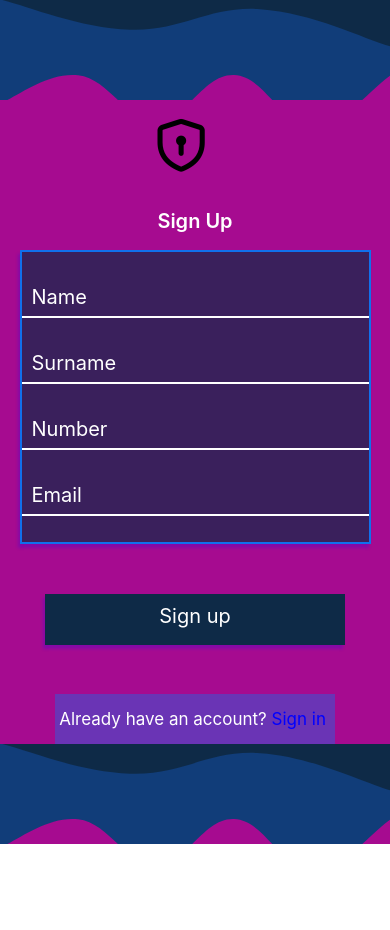
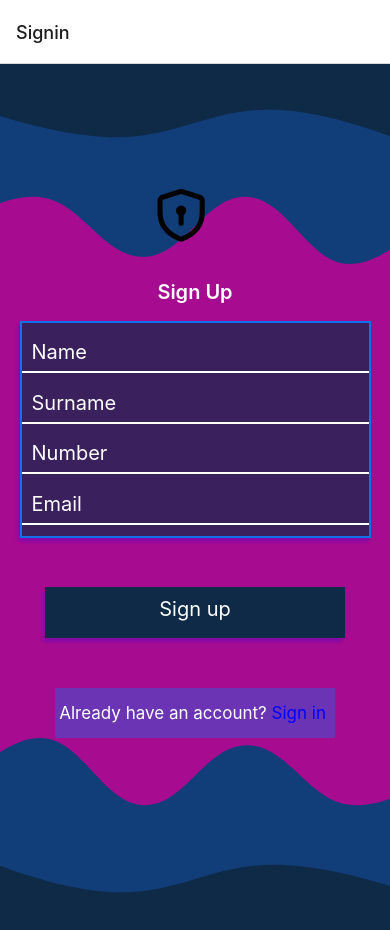
Before and after one commit to Monnus/journalApp, a React Native app: screen /Signin in a window 390 px wide. Shown: the top 930 px of the page. Before the commit the page ends 844 px from the top, so only its background shows below. Built offline with nearby package versions, Linux system fonts and the light colour scheme.

Commit message:
added screen Routes

```diff
--- a/App.js
+++ b/App.js
@@ -1,111 +1,30 @@
-import React,{useState} from 'react';
+import React,{useState,createContext,useContext} from 'react';
 import { StatusBar } from 'expo-status-bar';
+import { NavigationContainer } from '@react-navigation/native';
+import { createNativeStackNavigator } from '@react-navigation/native-stack';
 import { StyleSheet, Text, SafeAreaView ,Image,View,ImageBackground,Button,TouchableOpacity,TextInput} from 'react-native';
-import { Octicons } from '@expo/vector-icons';
+
+import LoginPage from "./pages/login"
+import SignUpPage from './pages/signup';
+
+const userContext= createContext("Home")
 export default function App() {
-  const [name,onChangeName]=useState("Name");
-  const [surname, onChangeSurname]=useState("Surname");
-  const[number,onchangeNumber]=useState("Number");
-  const [email,onChangeEmail]=useState("Email");
 
+const Stack=createNativeStackNavigator();
   return (
-    <SafeAreaView style={styles.container}>
-<Image source={require("./assets/wave/Wave.svg")} style={styles.wavePNG}/>
-    <View style={{height:150,justifyContent:"space-around"}}>
-    <Octicons name="shield-lock" size={54} color="black" />
-    <Text style={{fontSize: 20, fontWeight:600, color:"white"}}>Sign Up</Text>
-        </View>
-
-        <View style={styles.registerContainer}>
-      <TextInput style={styles.txtInput} placeholder={name}/>
-      <TextInput style={styles.txtInput} placeholder={surname}/>
-      <TextInput style={styles.txtInput} placeholder={number}/>
-      <TextInput style={styles.txtInput} placeholder={email}/>
-        </View>
-
-          <View style={styles.btnView}>
-        <TouchableOpacity
-        onPress={() => alert('Hello, world!')}
-        style={{ backgroundColor: '#0E2A47' ,width:300,height:"51px",
-        shadowColor: 'blue',
-        shadowOffset: {width: -2, height: 4},
-        shadowOpacity: 0.2,
-        shadowRadius: 3,}}>
-        <Text style={styles.textBtn}>Sign up</Text>
-      </TouchableOpacity>
-          </View>
-          <View style={styles.tosignIn}>
-            <Text style={{color:"white",fontSize:17}}>Already have an account? <Text style={{color:"blue",fontSize:17}}>Sign in</Text> </Text>
-            </View>
-          <Image source={require("./assets/wave/Wave.svg")} style={{
-            width: "100%",
-            height:100,
-            display:"block",
-            transfrom:[{rotate:"160"}]
-            }}/>
-      <StatusBar style="auto" />
-    </SafeAreaView>
-  );
+    <NavigationContainer>
+   <userContext.Provider >
+          <Stack.Navigator initialRouteName='Signin'>
+            <Stack.Screen name="Login" component={LoginPage} />
+            <Stack.Screen name="Signin" component={SignUpPage}/>
+          </Stack.Navigator>
+    </userContext.Provider>
+    </NavigationContainer>
+    );
 }
 
-const styles = StyleSheet.create({
-  container: {
-flex:1,
-    backgroundColor: '#A60B90',
-    alignItems: 'center',
-    justifyContent:"space-evenly"
-  },
-  wavePNG: {
-    width: "100%",
-    height:100,
-    display:"block",
-
-  },
-  registerContainer:{
-    flex:2,
-       borderWidth: 2,
-       justifyContent:"space-evenly",
-       borderColor:"#1170EC",
-      width:"90%",
-    backgroundColor:"rgba(14, 42, 71,0.7)",
-    shadowColor: 'blue',
-    shadowOffset: {width: -2, height: 4},
-    shadowOpacity: 0.2,
-    shadowRadius: 3,
-
-  },
-  txtInput:{
-    color:"white",
-    width:"100%",
-    height:40,
-    padding:10,
-    borderBottomWidth:2,
-    borderBottomColor:"white",
-    fontSize:20,
-  },
-  btnView:{
-    height:150,
-    // borderWidth: 2,
-    // borderColor:"#1170EC",
-    justifyContent:"center",
-    alignItems:"center",
-
-
-  },
-  textBtn:{
-    fontSize: 20,
-    color: '#fff' ,
-    alignSelf:"center",
-    lineHeight:"45px",
-  },
-  tosignIn:{
-
-    color:"white",
-    width:280,
-    height:50,
-    justifyContent:"center",
-    alignItems:"center",
-    backgroundColor:"rgba(17, 112, 236,0.4)",
-
-  },
-});
+const styles=StyleSheet.create({
+  font:{
+    fontSize:30,
+  }
+})
--- a/package.json
+++ b/package.json
@@ -11,12 +11,16 @@
   },
   "dependencies": {
     "@mdi/font": "^7.0.96",
+    "@react-navigation/native": "^6.0.11",
+    "@react-navigation/native-stack": "^6.7.0",
     "expo": "~45.0.0",
     "expo-status-bar": "~1.3.0",
     "react": "17.0.2",
     "react-dom": "17.0.2",
     "react-native": "0.68.2",
     "react-native-paper": "^4.12.4",
+    "react-native-safe-area-context": "4.2.4",
+    "react-native-screens": "~3.11.1",
     "react-native-web": "0.17.7"
   },
   "devDependencies": {
--- /dev/null
+++ b/pages/login.jsx
@@ -0,0 +1,13 @@
+import React from "react";
+import { StyleSheet ,Text, SafeAreaView ,Image,View,ImageBackground,Button,TouchableOpacity,TextInput} from 'react-native';
+
+
+export default function LoginPage({ navigation }){
+    console.log(navigation);
+    return (
+        <View>
+        <Text>hello world</Text>
+        <Button onPress={()=>navigation.navigate("Signin")}/>
+        </View>
+    );
+}
--- /dev/null
+++ b/pages/signup.jsx
@@ -0,0 +1,123 @@
+import React,{useState} from 'react';
+import { StatusBar } from 'expo-status-bar';
+import { StyleSheet, Text, SafeAreaView ,Image,View,ImageBackground,Button,TouchableOpacity,TextInput} from 'react-native';
+import { Octicons } from '@expo/vector-icons';
+
+function SignUpPage({navigation}){
+    const [name,onChangeName]=useState("Name");
+    const [surname, onChangeSurname]=useState("Surname");
+    const[number,onchangeNumber]=useState("Number");
+    const [email,onChangeEmail]=useState("Email");
+    return (
+        <SafeAreaView style={styles.container}>
+        <View style={{flex:1,width:"100%"}}>
+        <Image source={require("../assets/wave/Wave.svg")} style={styles.wavePNG}/>
+          </View>
+
+            <View style={{height:150,justifyContent:"space-around"}}>
+            <Octicons name="shield-lock" size={54} color="black" />
+            <Text style={{fontSize: 20, fontWeight:600, color:"white"}}>Sign Up</Text>
+                </View>
+
+                <View style={styles.registerContainer}>
+                  <TextInput style={styles.txtInput} placeholder={name}/>
+                  <TextInput style={styles.txtInput} placeholder={surname}/>
+                  <TextInput style={styles.txtInput} placeholder={number}/>
+                  <TextInput style={styles.txtInput} placeholder={email}/>
+                </View>
+
+                  <View style={styles.btnView}>
+                <TouchableOpacity
+                onPress={() => alert('Hello, world!')}
+                style={{ backgroundColor: '#0E2A47' ,width:300,height:"51px",
+                shadowColor: 'blue',
+                shadowOffset: {width: -2, height: 4},
+                shadowOpacity: 0.2,
+                shadowRadius: 3,}}>
+                <Text style={styles.textBtn}>Sign up</Text>
+              </TouchableOpacity>
+                  </View>
+
+                  <View style={styles.tosignIn}>
+                    <Text style={{color:"white",fontSize:17}}>Already have an account? <Text style={{color:"blue",fontSize:17}} onPress={()=> navigation.navigate("Login")}>Sign in</Text> </Text>
+                    </View>
+
+                    <View style={{flex:1,width:"100%",height:100}}>
+                   <Image source={require("../assets/wave/Wave.svg")} style={{
+                    width: "100%",
+                    height:200,
+                    display:"block",
+                    transform:[{rotate:"180deg"}]
+                  }}/>
+
+
+                  </View>
+              <StatusBar style="auto" />
+            </SafeAreaView>
+
+    )
+}
+
+
+const styles = StyleSheet.create({
+    container: {
+  flex:1,
+      backgroundColor: '#A60B90',
+      alignItems: 'center',
+      justifyContent:"space-evenly"
+    },
+    wavePNG: {
+      width: "100%",
+      height:200,
+      display:"block",
+
+    },
+    registerContainer:{
+      flex:2,
+         borderWidth: 2,
+         justifyContent:"space-evenly",
+         borderColor:"#1170EC",
+        width:"90%",
+      backgroundColor:"rgba(14, 42, 71,0.7)",
+      shadowColor: 'blue',
+      shadowOffset: {width: -2, height: 4},
+      shadowOpacity: 0.2,
+      shadowRadius: 3,
+
+    },
+    txtInput:{
+      color:"white",
+      width:"100%",
+      height:40,
+      padding:10,
+      borderBottomWidth:2,
+      borderBottomColor:"white",
+      fontSize:20,
+    },
+    btnView:{
+      height:150,
+      // borderWidth: 2,
+      // borderColor:"#1170EC",
+      justifyContent:"center",
+      alignItems:"center",
+
+
+    },
+    textBtn:{
+      fontSize: 20,
+      color: '#fff' ,
+      alignSelf:"center",
+      lineHeight:"45px",
+    },
+    tosignIn:{
+
+      color:"white",
+      width:280,
+      height:50,
+      justifyContent:"center",
+      alignItems:"center",
+      backgroundColor:"rgba(17, 112, 236,0.4)",
+
+    },
+  });
+export default SignUpPage;
```
Also changed, not shown: 1 other file (tests, documents, lock files or other folders).
